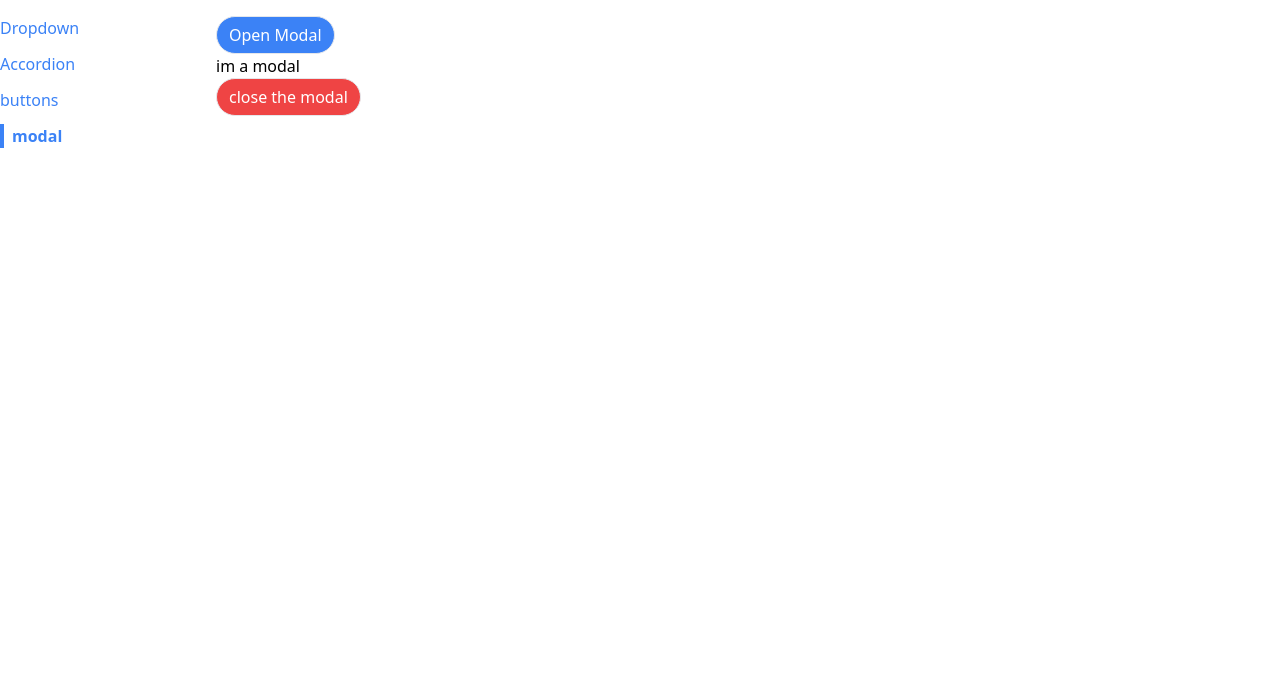
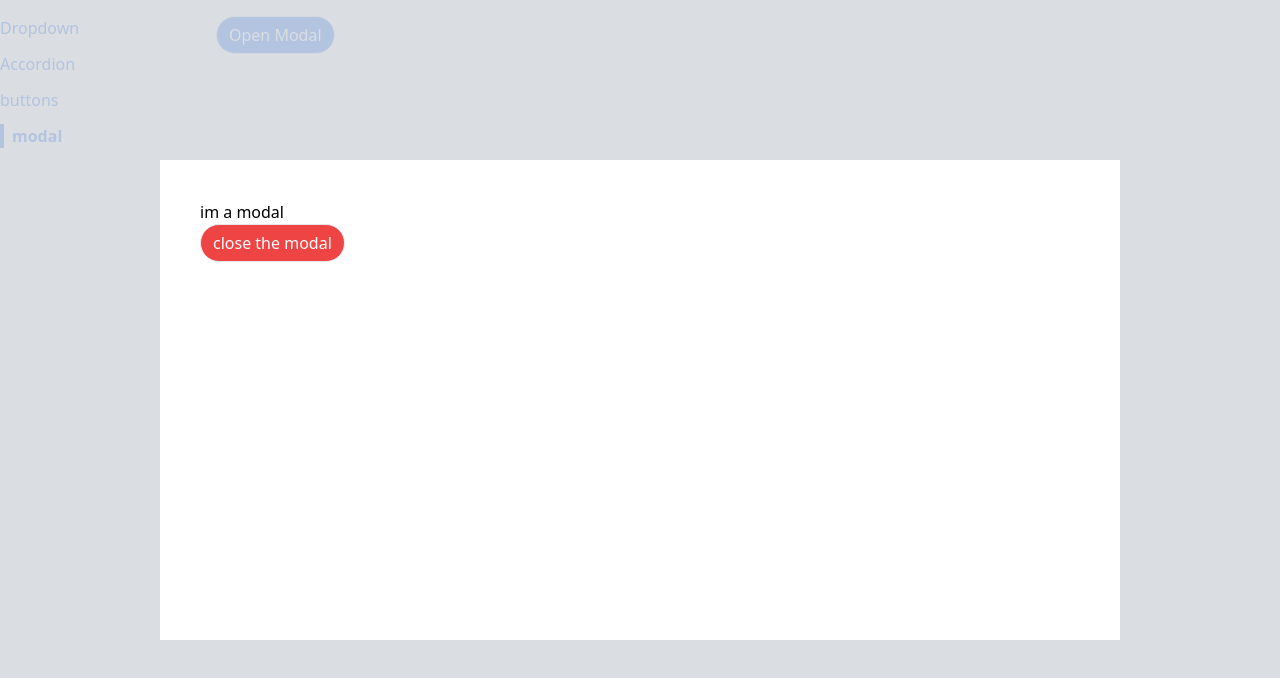
Before and after one commit to Alzubair98/comps, a React (Vite) app: page /modal in a window 1280 px wide. Both pictures are taken after a click on the button "Open Modal". Shown: the top 678 px of the page. Built offline with nearby package versions, Linux system fonts and the light colour scheme.

Commit message:
create a modal

```diff
--- a/src/component/Modal.jsx
+++ b/src/component/Modal.jsx
@@ -4,6 +4,8 @@ import Button from "./Button";
 const Modal = ({ onClose }) => {
   return (
     <div>
+      <div className="absolute inset-0 bg-gray-300 opacity-80"></div>
+      <div className="absolute inset-40 p-10 bg-white ">
         im a modal{" "}
         <Button
           onClick={() => {
@@ -15,6 +17,7 @@ const Modal = ({ onClose }) => {
           close the modal
         </Button>
       </div>
+    </div>
   );
 };
 
```
Lines whose indentation alone changed are shown as unchanged.
